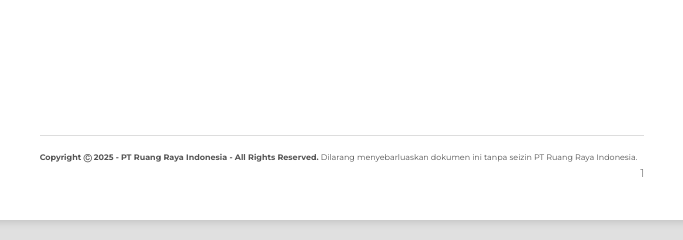
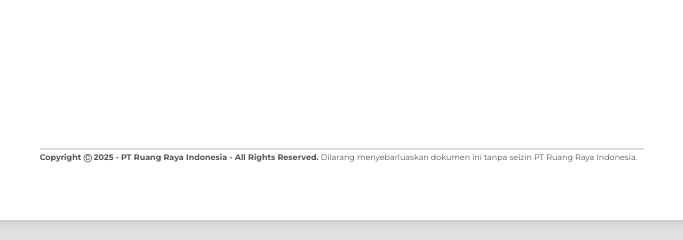
Before and after one commit to mathruangguru/bs, a plain HTML site: page 11/11KMERMAT9802BS_V1/index.html in a window 1280 px wide. Shown: the part 940-1180 px from the top of the page, 298-981 px from the left. Drawn offline with nearby package versions, Linux system fonts and the light colour scheme.

Commit message:
Update index.html

```diff
--- a/11/11KMERMAT9802BS_V1/index.html
+++ b/11/11KMERMAT9802BS_V1/index.html
@@ -59,7 +59,7 @@
             flex-direction: column;
         }
 
-        .page::after {
+/*         .page::after {
             counter-increment: page;
             content: counter(page);
             position: absolute;
@@ -67,7 +67,7 @@
             right: 2.5cm;
             font-size: 8.5pt;
             color: #888;
-        }
+        } */
 
         .page-header {
             margin: -1.8cm -2.5cm 20px -2.5cm;
@@ -179,9 +179,9 @@
             text-align: left;
             font-size: 6pt;
             color: var(--secondary-text);
-            padding-top: 15px;
+            padding-top: 1px;
             margin-top: auto;
-            border-top: 1px solid var(--border-color);
+            border-top: 2px solid var(--border-color);
         }
 
         @media print {
@@ -232,9 +232,9 @@
                 background: white;
             } */
 
-             .page::after {
+/*              .page::after {
                   bottom: 1cm;
-             }
+             } */
         }
     </style>
 </head>
```
